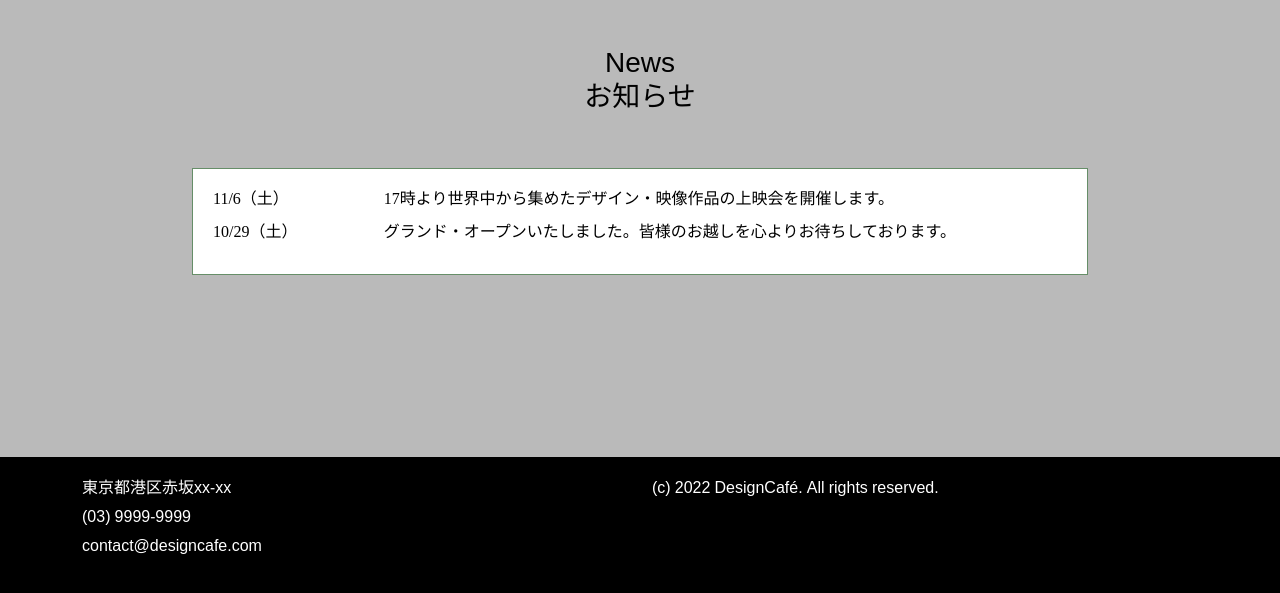
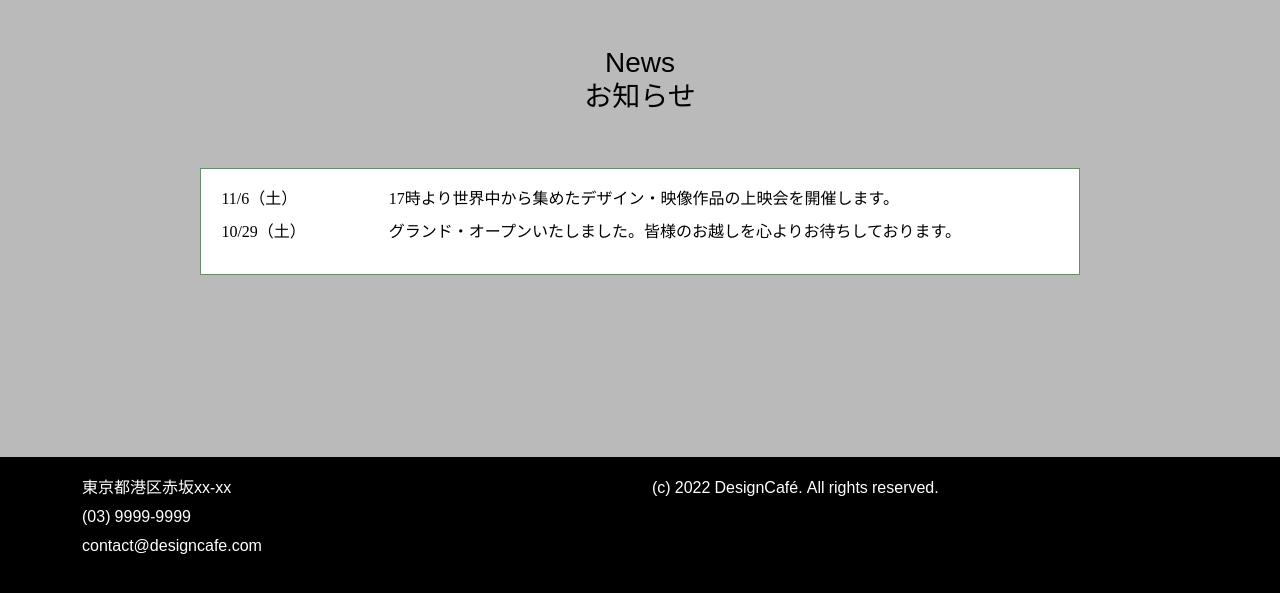
Before and after one commit to JurijI/JurijI.github.io, a plain HTML site: page index.html in a window 1280 px wide. Shown: the part 1634-2227 px from the top of the page. Drawn offline with nearby package versions, Linux system fonts and the light colour scheme.

Commit message:
Изменения в index.html

```diff
--- a/index.html
+++ b/index.html
@@ -109,7 +109,8 @@
 
   <section class="top-bg-section-1 d-flex align-items-center position-relative overflow-hidden">
     <img src="img/cafe-1.png" alt="cafe" class="mw-100">
-    <div class="container-1 row d-flex justify-content-center col-sm-12 col-md-4 mx-auto position-absolute text-center w-100 p-3 ">
+    <div
+      class="container-1 row d-flex justify-content-center col-sm-12 col-md-4 mx-auto position-absolute text-center w-100 p-3 ">
 
 
       <div class="block-1">
@@ -142,17 +143,16 @@
   <section>
 
     <div class="container-5">
+      <div class="container-fluid">
         <div class="row py-5 d-flex justify-content-center" style="text-align: center;">
           <div class="col-sm-12 col-md-6 mx-auto ">
             <h3> News <br> お知らせ</h3>
           </div>
-
         </div>
 
         <div class="row-5  mx-auto ">
           <div class="row-6 d-flex">
             <div class="col-2">
-
               <h4>
                 11/6（土）
               </h4>
@@ -160,26 +160,21 @@
             <div class="col-10">
               <h4>
                 17時より世界中から集めたデザイン・映像作品の上映会を開催します。
-
               </h4>
             </div>
-
           </div>
-
           <div class="row-6 ">
             <div class="col-2">
               <h4>10/29（土）</h4>
             </div>
-
             <div class="col-10">
               <h4>グランド・オープンいたしました。皆様のお越しを心よりお待ちしております。</h4>
-
-          </div>
-
-
             </div>
           </div>
         </div>
+      </div>
+    </div>
+
   </section>
   <footer>
     <div class="container pt-3">
```
Lines whose indentation alone changed are shown as unchanged.
